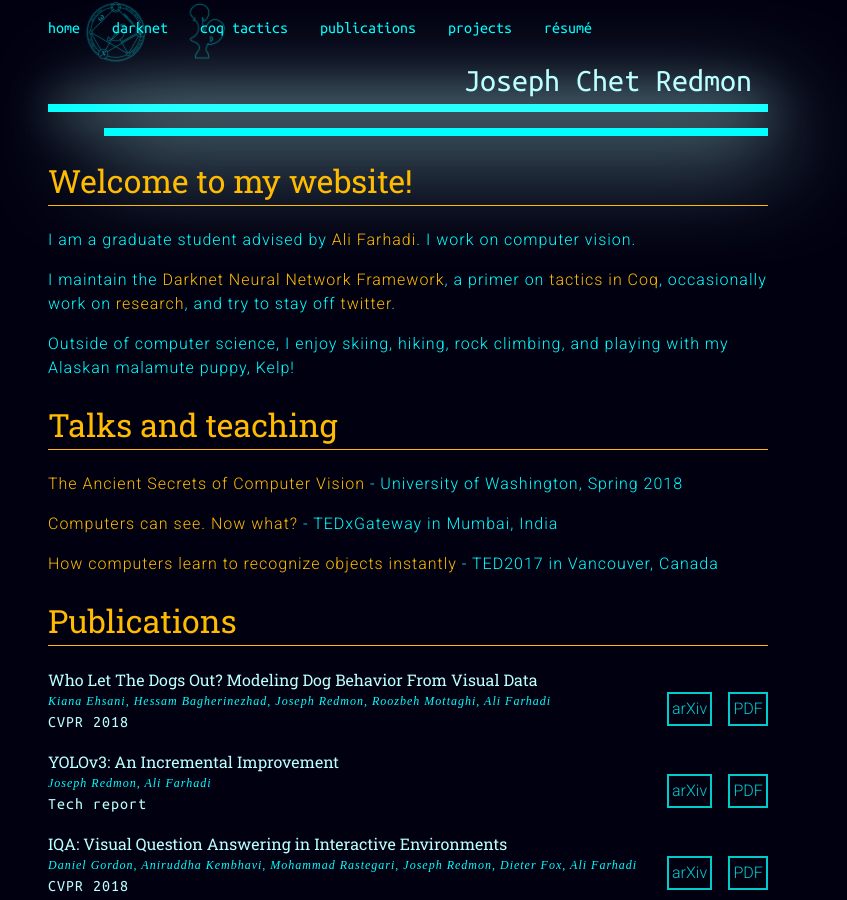
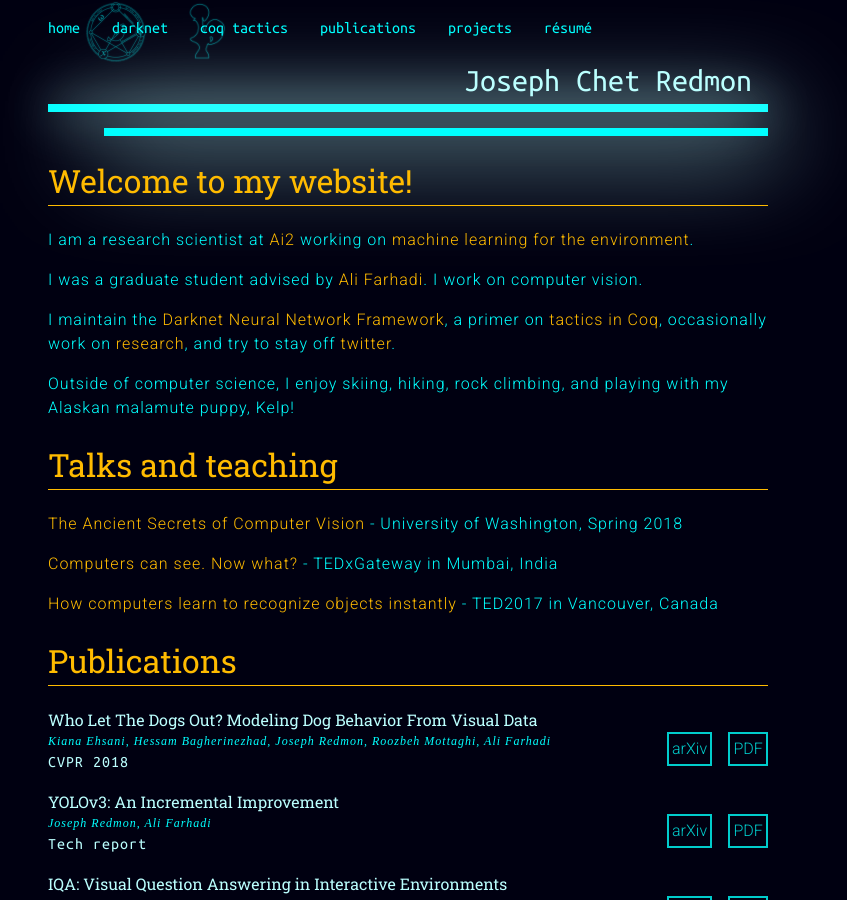
Before and after one commit to pjreddie/pjreddie.github.io, a Jekyll site: the page built from index.md, in a window 1280 px wide and 900 px high. Shown: the whole window, without its empty margins (232-1079 px from the left). Built offline with Jekyll 4.4.1, drawn with Linux system fonts in a browser that asks for light colours; our own code applies the rules of GitHub Pages for plain Markdown files.

Commit message:
update me

```diff
--- a/index.md
+++ b/index.md
@@ -12,9 +12,11 @@ display:inline;
 
 # Welcome to my website!
 
-I am a graduate student advised by [Ali Farhadi](https://homes.cs.washington.edu/~ali/index.html). I work on computer vision.
+I am a research scientist at [Ai2](https://allenai.org/) working on [machine learning for the environment](https://allenai.org/earth-system).
 
-I maintain the [Darknet Neural Network Framework](https://pjreddie.com/darknet/), a primer on [tactics in Coq](https://pjreddie.com/coq-tactics/), occasionally work on [research](https://pjreddie.com/publications/), and try to stay off [twitter](https://twitter.com/pjreddie).
+I was a graduate student advised by [Ali Farhadi](https://homes.cs.washington.edu/~ali/index.html). I work on computer vision.
+
+I maintain the [Darknet Neural Network Framework](https://pjreddie.com/darknet/), a primer on [tactics in Coq](https://pjreddie.com/coq-tactics/), occasionally work on [research](https://pjreddie.com/), and try to stay off [twitter](https://twitter.com/pjreddie).
 
 Outside of computer science, I enjoy skiing, hiking, rock climbing, and playing with my Alaskan malamute puppy, Kelp!
 
```
